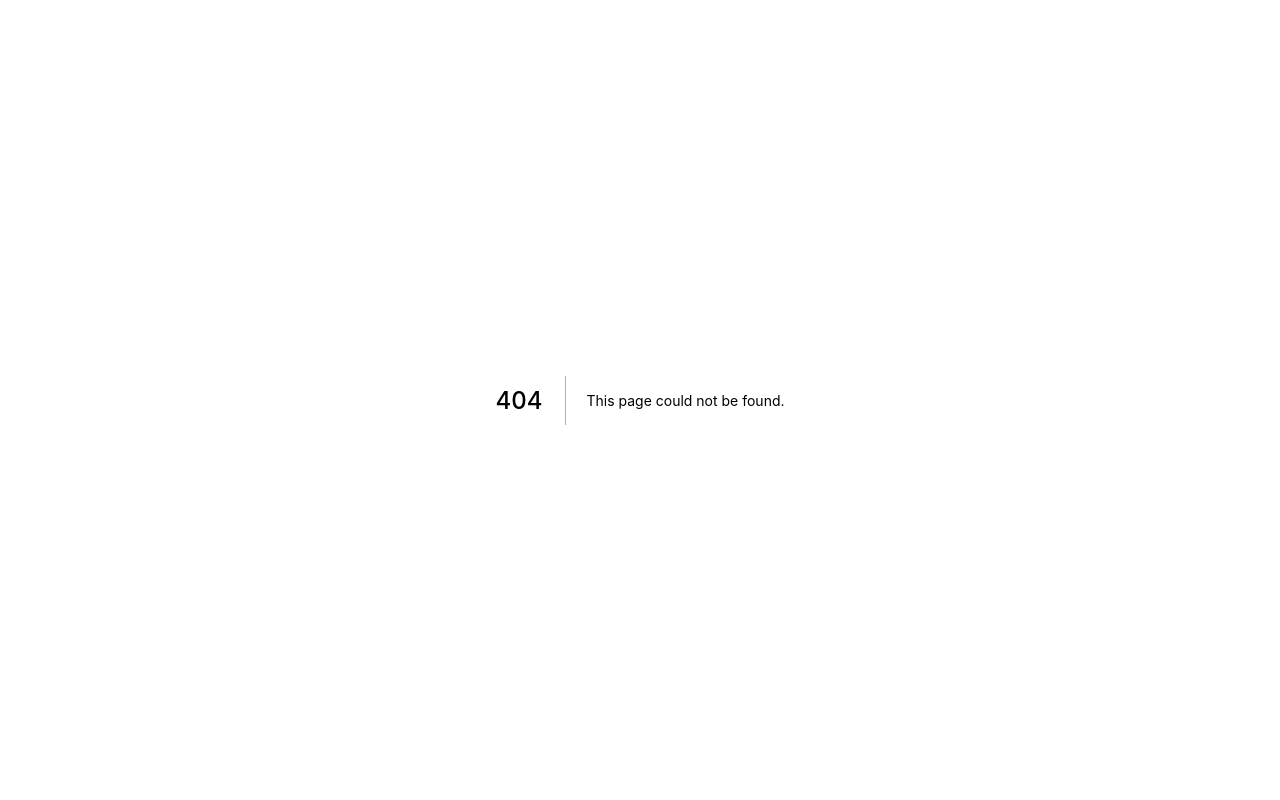
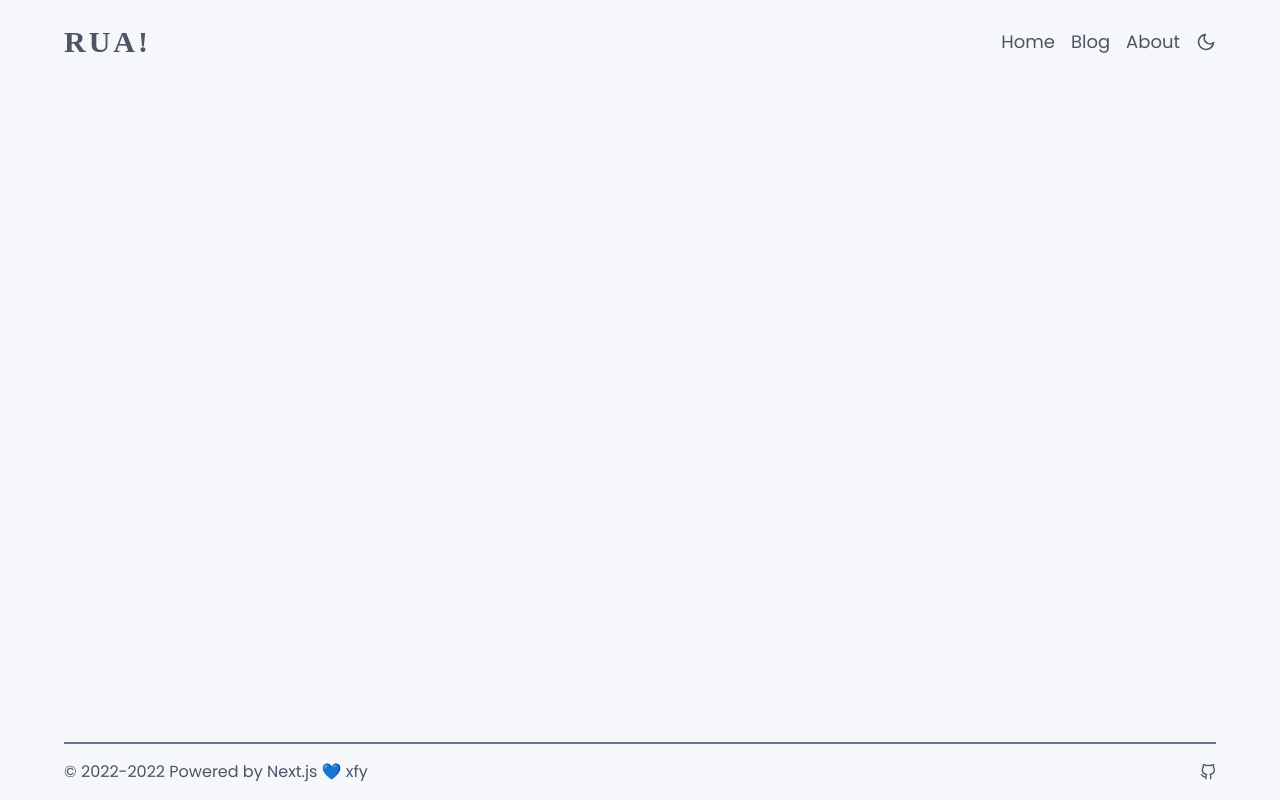
Before and after one commit to DefectingCat/DefectingCat.github.io, a Next.js app: page /about in a window 1280 px wide. Before the commit this address had no page. Built offline with nearby package versions, Linux system fonts and the light colour scheme; a small style sheet from the web is missing; a web font is replaced by a local one.

Commit message:
Add post card margin * Add about page * Add github icon on footer

```diff
--- a/components/Footer.tsx
+++ b/components/Footer.tsx
@@ -1,14 +1,25 @@
 import { FC } from 'react';
+import { FiGithub } from 'react-icons/fi';
 
 const nowDay = new Date().getFullYear();
 
 const Footer: FC = () => {
   return (
     <>
-      <footer className="max-w-6xl px-10 mx-auto lg:px-0">
+      <footer className="max-w-6xl px-10 mx-auto xl:px-0">
         <div className="h-[2px] bg-slate-500"></div>
-        <div className="py-4">
-          &copy; 2022-{nowDay} Powered by Next.js 💙 xfy
+
+        <div className="flex items-center justify-between py-4">
+          <div>&copy; 2022-{nowDay} Powered by Next.js 💙 xfy</div>
+          <div>
+            <a
+              href="https://github.com/DefectingCat"
+              target="_blank"
+              rel="noreferrer"
+            >
+              <FiGithub />
+            </a>
+          </div>
         </div>
       </footer>
     </>
--- a/components/NavBar.tsx
+++ b/components/NavBar.tsx
@@ -17,6 +17,11 @@ const txtMenu = [
     name: 'Blog',
     path: '/blog',
   },
+  {
+    id: 2,
+    name: 'About',
+    path: '/about',
+  },
 ];
 
 const HeadBar: FC = () => {
@@ -27,7 +32,7 @@ const HeadBar: FC = () => {
       <header
         className={cn(
           'flex justify-between mx-auto',
-          'max-w-6xl p-6 lg:px-0 h-[84px]',
+          'max-w-6xl p-6 xl:px-0 h-[84px]',
           'items-center relative'
         )}
       >
--- a/components/PostCard.tsx
+++ b/components/PostCard.tsx
@@ -18,7 +18,8 @@ const PostCard: FC<Props> = ({ post }) => {
               'hover:bg-sky-100 hover:bg-opacity-50',
               // 'hover:bg-rua-gray-100 hover:bg-opacity-10',
               'dark:hover:bg-rua-gray-800 dark:hover:bg-opacity-100',
-              'flex items-center justify-between'
+              'flex items-center justify-between',
+              'mb-4'
             )}
           >
             <div>
--- a/layouts/MainLayout.tsx
+++ b/layouts/MainLayout.tsx
@@ -9,7 +9,7 @@ const MainLayout: FC = ({ children }) => {
     <>
       <HeadBar />
 
-      <main>{children}</main>
+      {children}
 
       <Footer />
     </>
--- /dev/null
+++ b/pages/about.tsx
@@ -0,0 +1,18 @@
+import MainLayout from 'layouts/MainLayout';
+import { NextPageWithLayout } from 'types';
+
+const About: NextPageWithLayout = () => {
+  return (
+    <>
+      <main className="h-[calc(100vh-142px)] flex justify-center items-center text-xl">
+        <div className="w-full max-w-3xl px-10 text-2xl lg:px-0"></div>
+      </main>
+    </>
+  );
+};
+
+About.getLayout = function getLayout(page) {
+  return <MainLayout>{page}</MainLayout>;
+};
+
+export default About;
```
Also changed, not shown: pages/p/second-post.mdx (added, +23 -0 lines).
